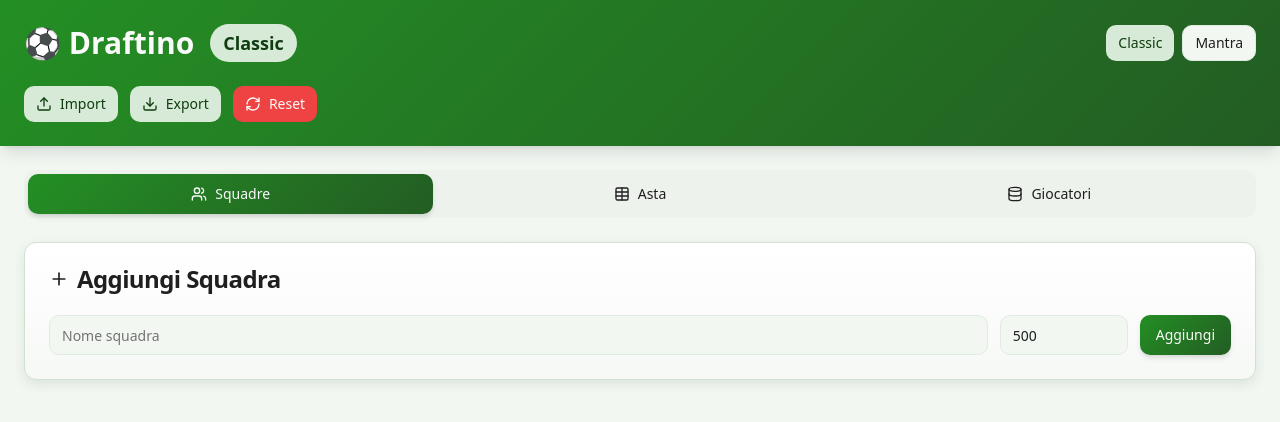
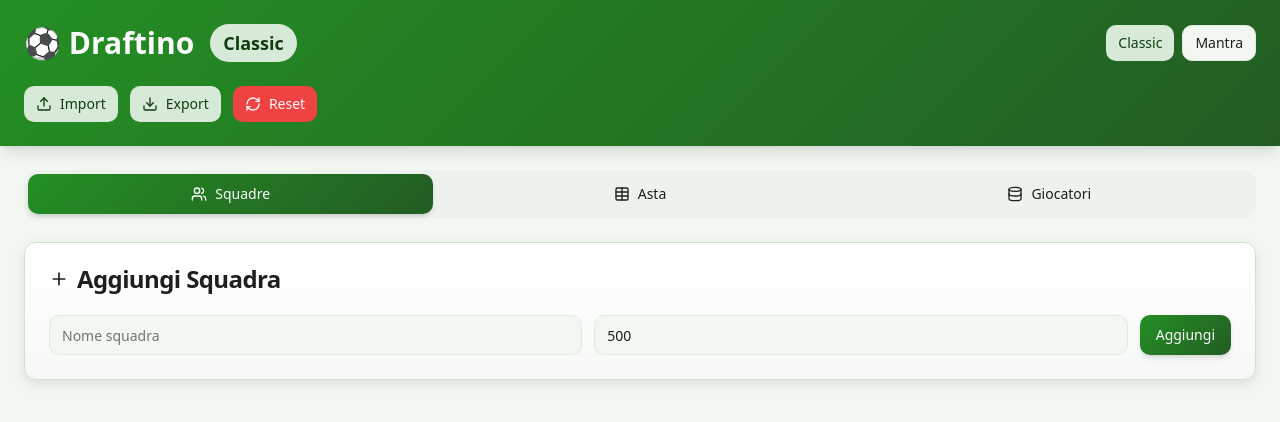
Before and after one commit to lorenzoceglia/draftino, a React (Vite) app: page / in a window 1280 px wide. Shown: the top 422 px of the page. Built offline with nearby package versions, Linux system fonts and the light colour scheme; the HTML template or start-up script is replaced by a standard one.

Commit message:
Fix layout

```diff
--- a/src/components/AuctionHeader.tsx
+++ b/src/components/AuctionHeader.tsx
@@ -70,7 +70,7 @@ export function AuctionHeader() {
 
   return (
     <header className="bg-gradient-field p-6 shadow-lg">
-      <div className="max-w-7xl mx-auto">
+      <div className=" mx-auto">
         <div className="flex items-center justify-between mb-6 flex-wrap">
           <div className="flex items-center gap-4">
             <h1 className="text-3xl font-bold text-primary-foreground">
--- a/src/components/Layout.tsx
+++ b/src/components/Layout.tsx
@@ -38,7 +38,7 @@ export function Layout() {
   return (
     <div className="min-h-screen bg-background">
       <AuctionHeader />
-      <main className="max-w-7xl mx-auto p-6">
+      <main className="mx-auto p-6">
         <nav className="flex space-x-1 mb-6 bg-muted p-1 rounded-lg flex-wrap">
           {tabs.map((tab) => {
             const Icon = tab.icon;
--- a/src/components/TeamManager.tsx
+++ b/src/components/TeamManager.tsx
@@ -52,7 +52,7 @@ export function TeamManager() {
         </CardHeader>
         <CardContent>
           <div className="flex gap-3 items-end">
-            <div className="flex-1">
+            <div className="w-full">
               <Input
                 placeholder="Nome squadra"
                 value={newTeam.name}
@@ -61,7 +61,7 @@ export function TeamManager() {
                 }
               />
             </div>
-            <div className="w-32">
+            <div className="w-full">
               <Input
                 type="number"
                 placeholder="Budget"
```
